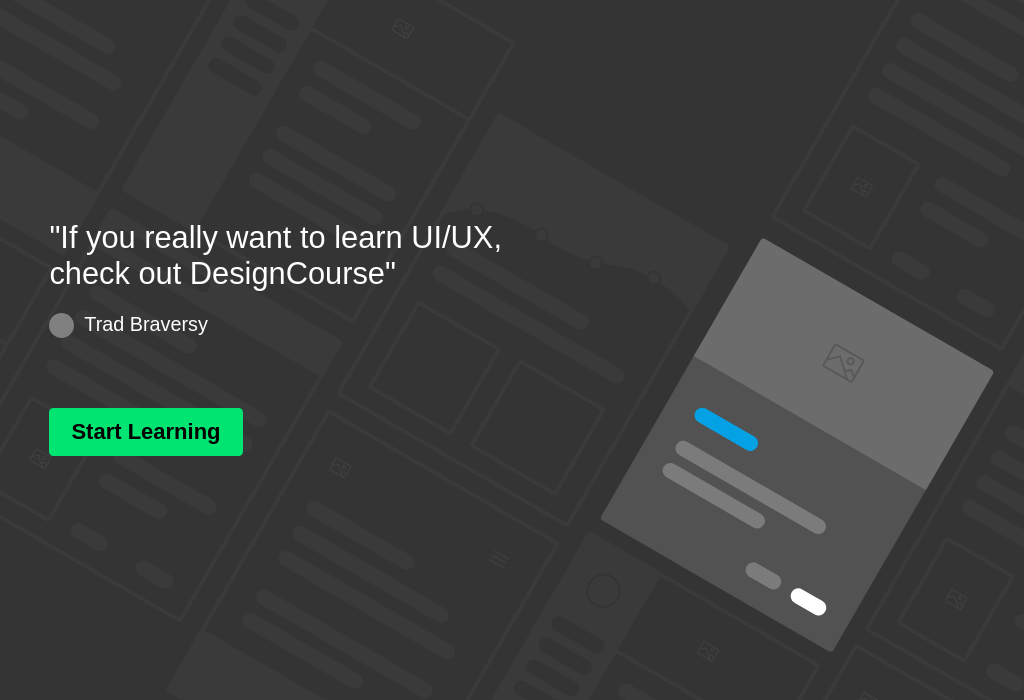
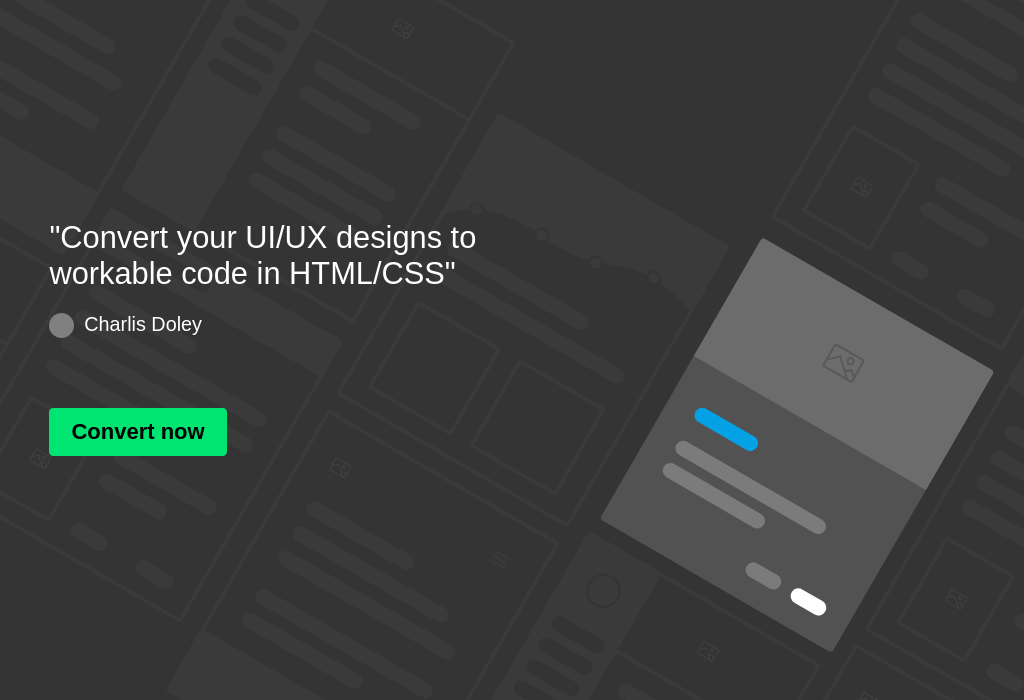
Before and after one commit to charlesdoley/gsap-svg-animation, a plain HTML site: page index.html in a window 1280 px wide. Shown: the top 700 px of the page, without its empty margins (85-1109 px from the left). Drawn offline with nearby package versions, Linux system fonts and the light colour scheme.

Commit message:
Update index.html

```diff
--- a/index.html
+++ b/index.html
@@ -321,12 +321,12 @@
           </svg>
     </div>
     <div class="content">
-        <h1 class="main-content">"If you really want to learn UI/UX, check out DesignCourse"</h1>
+        <h1 class="main-content">"Convert your UI/UX designs to workable code in HTML/CSS"</h1>
         <div class="quote-container main-content">
             <div class="avatar"></div>
-            <p>Trad Braversy</p>
+            <p>Charlis Doley</p>
         </div>
-        <a href="#" class="cta main-content">Start Learning</a>
+        <a href="#" class="cta main-content">Convert now</a>
     </div>
     <script src="https://cdnjs.cloudflare.com/ajax/libs/gsap/3.5.1/gsap.min.js" integrity="sha512-IQLehpLoVS4fNzl7IfH8Iowfm5+RiMGtHykgZJl9AWMgqx0AmJ6cRWcB+GaGVtIsnC4voMfm8f2vwtY+6oPjpQ==" crossorigin="anonymous"></script>
     <script>
```
